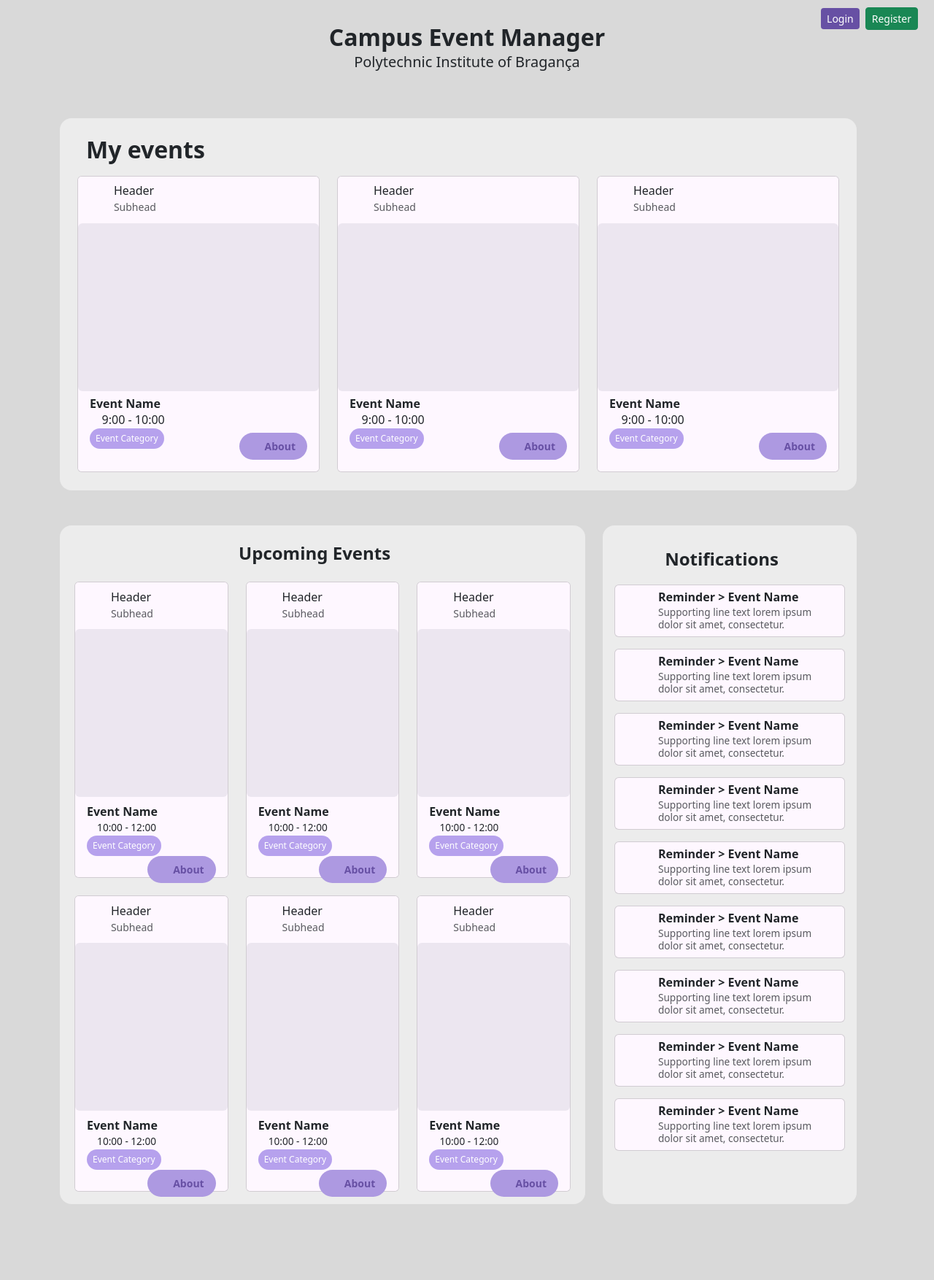
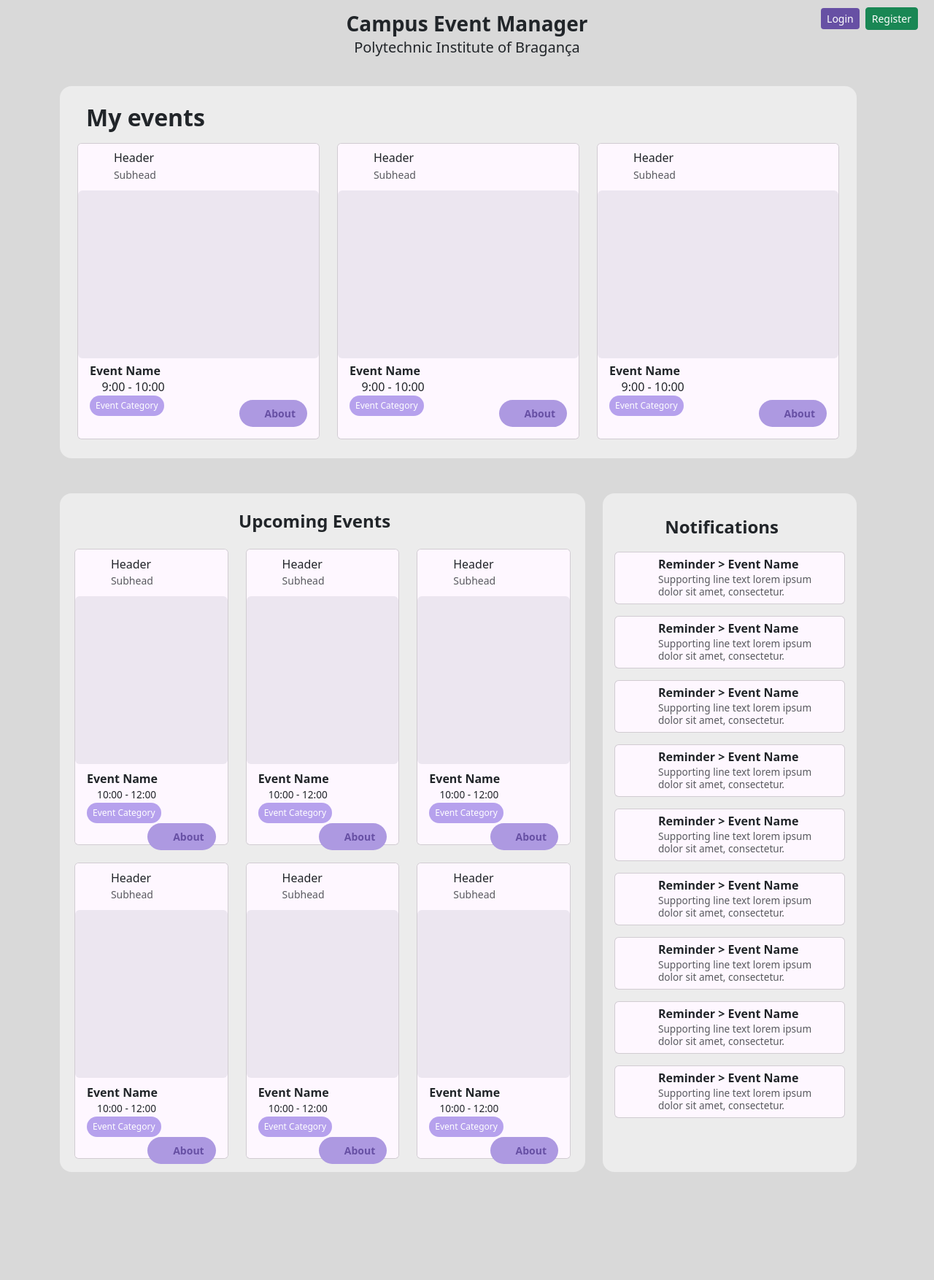
Before and after one commit to zakhkatya/Campus-Event-Manager, a Django app: page /dashboard in a window 1280 px wide. Shown: the whole page at 73% size. After the commit the page ends 1606 px from the top, so only its background shows below. Run offline with Django 5.2, Linux system fonts and the light colour scheme; style sheets or scripts are compiled from the project's sources; some libraries are stand-ins or nearby versions; some web fonts are replaced.

Commit message:
change font size and paddings in base templates

```diff
--- a/ems/templates/base.html
+++ b/ems/templates/base.html
@@ -11,7 +11,7 @@
     </head>
     <body>
       {% include "partials/header.html" %}
-      <main class="container py-4">{% block content %} {% endblock %}</main>
+      <main class="container">{% block content %} {% endblock %}</main>
       {% include "partials/footer.html" %}
       <script src="{% static 'js/bootstrap.bundle.min.js' %}"></script>
     </body>
--- a/ems/templates/partials/navbar.html
+++ b/ems/templates/partials/navbar.html
@@ -2,9 +2,9 @@
 <nav class="navbar navbar-expand-lg">
     <div class="container-fluid flex-column">
 
-        <div class="pt-4 text-center w-100">
+        <div class="pt-2 text-center w-100">
             <a class="navbar-brand text-dark" href="{% url 'event_system:home' %}">
-                <h1 class="fs-2 mb-0 fw-bold">Campus Event Manager</h1>
+                <h1 class="fs-3 mb-0 fw-bold">Campus Event Manager</h1>
                 <p class="fs-5 mb-0">Polytechnic Institute of Bragança</p>
             </a>
         </div>
```
